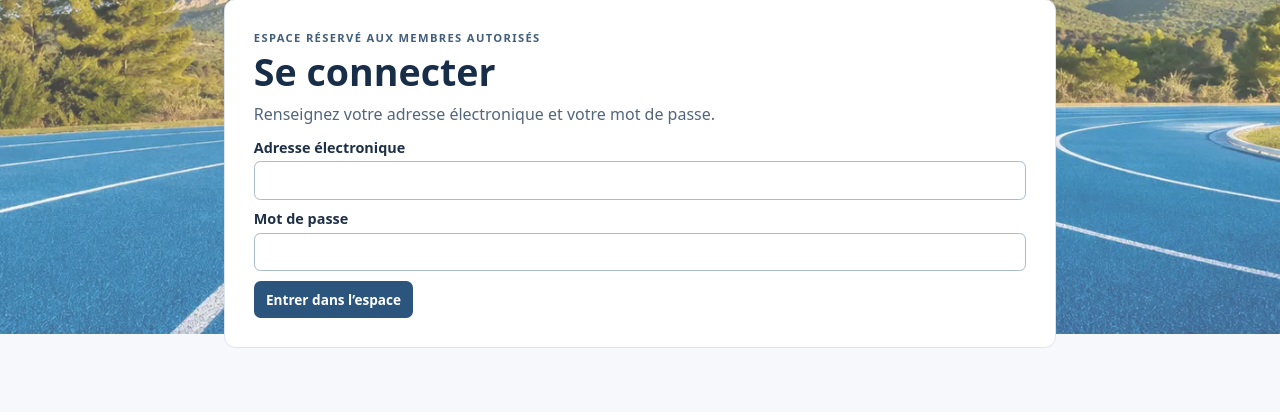
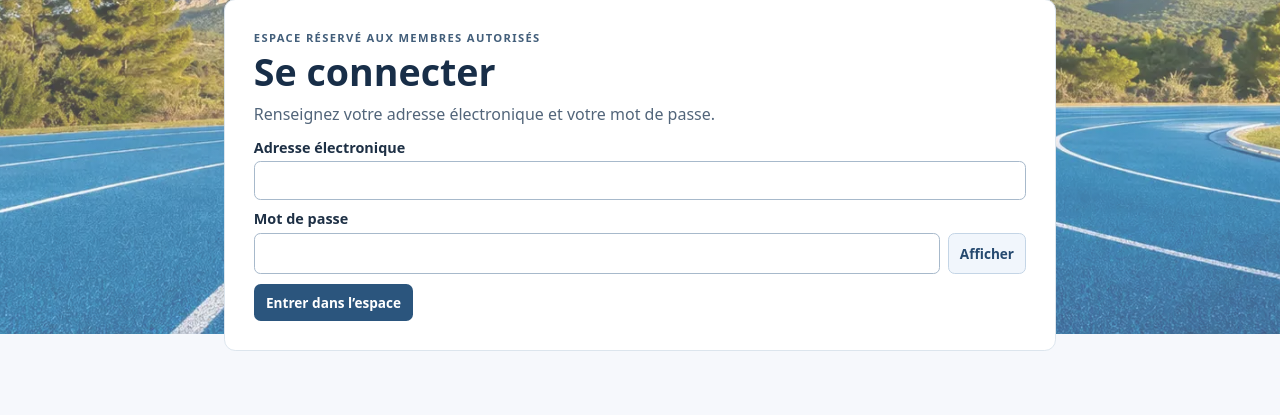
Before and after one commit to ThierryArmant/Espace-IA-IPR-EPS, a Flask app: page /connexion in a window 1280 px wide. Shown: the part 466-881 px from the top of the page. Before the commit the page ends 814 px from the top, so only its background shows below. Run offline with Flask 3, Linux system fonts and the light colour scheme; parts of the project's set-up code (start-up, migrations or seed data) failed here and were passed over.

Commit message:
Afficher ou masquer le mot de passe à la connexion

```diff
--- a/static/hub.css
+++ b/static/hub.css
@@ -176,3 +176,7 @@ pre { white-space: pre-wrap; overflow-wrap: anywhere; }
   .sidebar:has(.explorateur-prive) { max-height: none; overflow: visible; }
   .explorateur-panneau { margin: .25rem 0 .4rem .75rem; }
 }
+
+.saisie-mot-de-passe { display: flex; align-items: stretch; gap: .45rem; margin: .28rem 0 .6rem; }
+.saisie-mot-de-passe input { flex: 1; min-width: 0; margin: 0; }
+.saisie-mot-de-passe button[hidden] { display: none; }
--- /dev/null
+++ b/static/mot-de-passe.js
@@ -0,0 +1,11 @@
+"use strict";
+
+const password = document.getElementById("mot-de-passe");
+const visibility = document.getElementById("visibilite-mot-de-passe");
+
+visibility.hidden = false;
+visibility.addEventListener("click", () => {
+  const reveal = password.type === "password";
+  password.type = reveal ? "text" : "password";
+  visibility.textContent = reveal ? "Masquer" : "Afficher";
+});
--- a/templates/base.html
+++ b/templates/base.html
@@ -4,7 +4,7 @@
 <meta charset="utf-8">
 <meta name="viewport" content="width=device-width, initial-scale=1">
 <title>{% block title %}Espace IA-IPR EPS{% endblock %}</title>
-<link rel="stylesheet" href="{{ url_for('static',filename='hub.css',v='photo-v1') }}">
+<link rel="stylesheet" href="{{ url_for('static',filename='hub.css',v='mot-de-passe-v1') }}">
 {% block scripts %}{% endblock %}
 </head>
 <body>
--- a/templates/login.html
+++ b/templates/login.html
@@ -1,5 +1,6 @@
 {% extends "base.html" %}
 {% block title %}Accès à l’espace IA-IPR EPS{% endblock %}
+{% block scripts %}{% if not use_code and not invitation %}<script src="{{ url_for('static', filename='mot-de-passe.js') }}" defer></script>{% endif %}{% endblock %}
 {% block content %}
 <section class="entry" aria-label="Accès à l’espace IA-IPR EPS">
   <img class="entry-art" src="{{ url_for('static',filename='affichette-ia-ipr-eps.svg') }}" alt="IA-IPR EPS · Espace de travail de l’inspection pédagogique régionale" width="760" height="290">
@@ -31,9 +32,13 @@
         <input type="hidden" name="csrf" value="{{ csrf }}">
         {% if use_code %}<input type="hidden" name="action" value="request-code">{% endif %}
         <label>Adresse électronique <input name="email" type="email" required maxlength="254" autocomplete="username"></label>
-        {% if not use_code %}<label>Mot de passe
-          <input name="password" type="password" required maxlength="256" autocomplete="current-password">
-        </label>{% endif %}
+        {% if not use_code %}
+        <label for="mot-de-passe">Mot de passe</label>
+        <div class="saisie-mot-de-passe">
+          <input id="mot-de-passe" name="password" type="password" required maxlength="256" autocomplete="current-password">
+          <button id="visibilite-mot-de-passe" class="secondary" type="button" aria-controls="mot-de-passe" hidden>Afficher</button>
+        </div>
+        {% endif %}
         <button>{{ 'Recevoir mon code' if use_code else 'Entrer dans l’espace' }}</button>
       </form>
     {% endif %}
```
